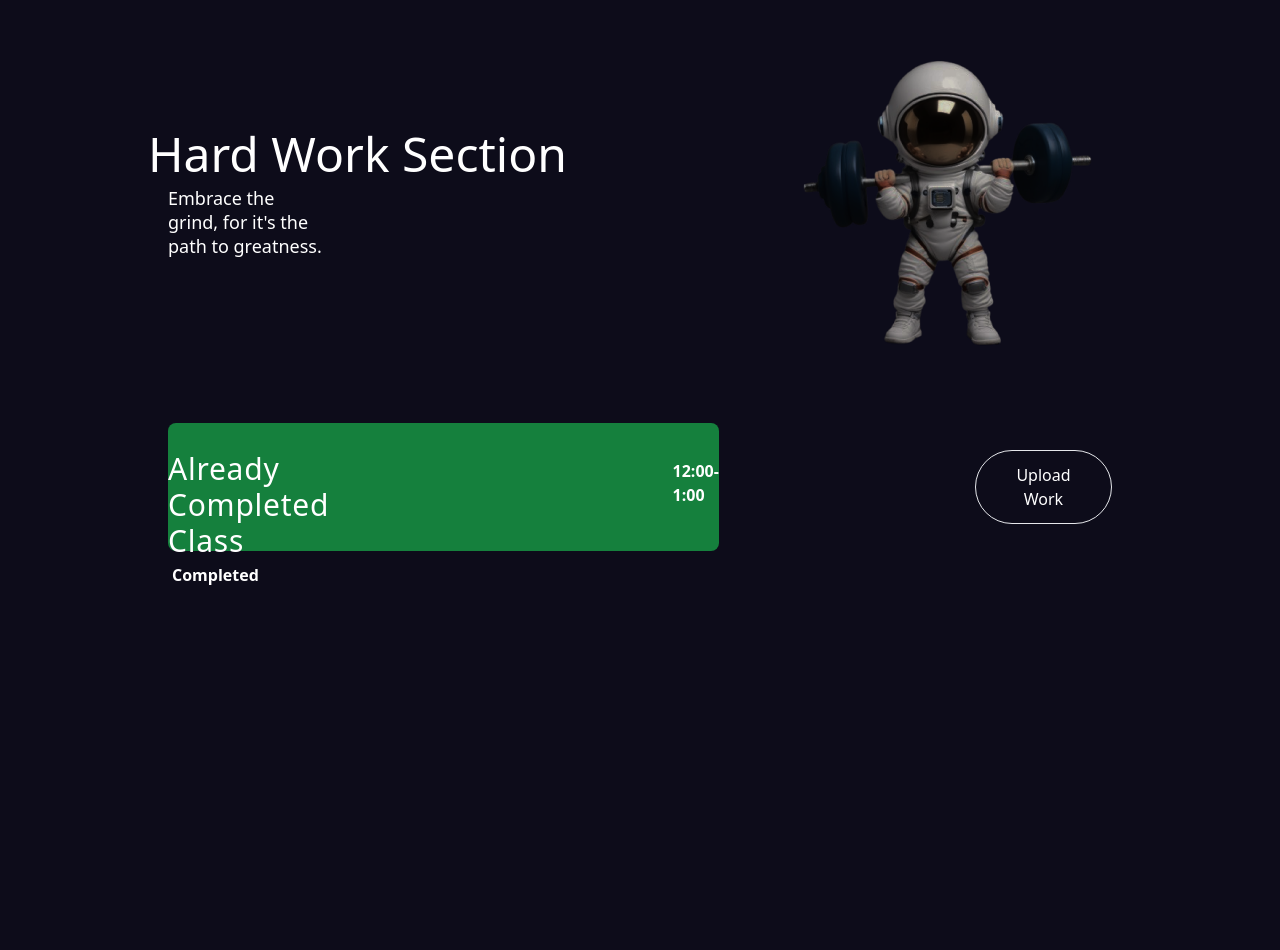
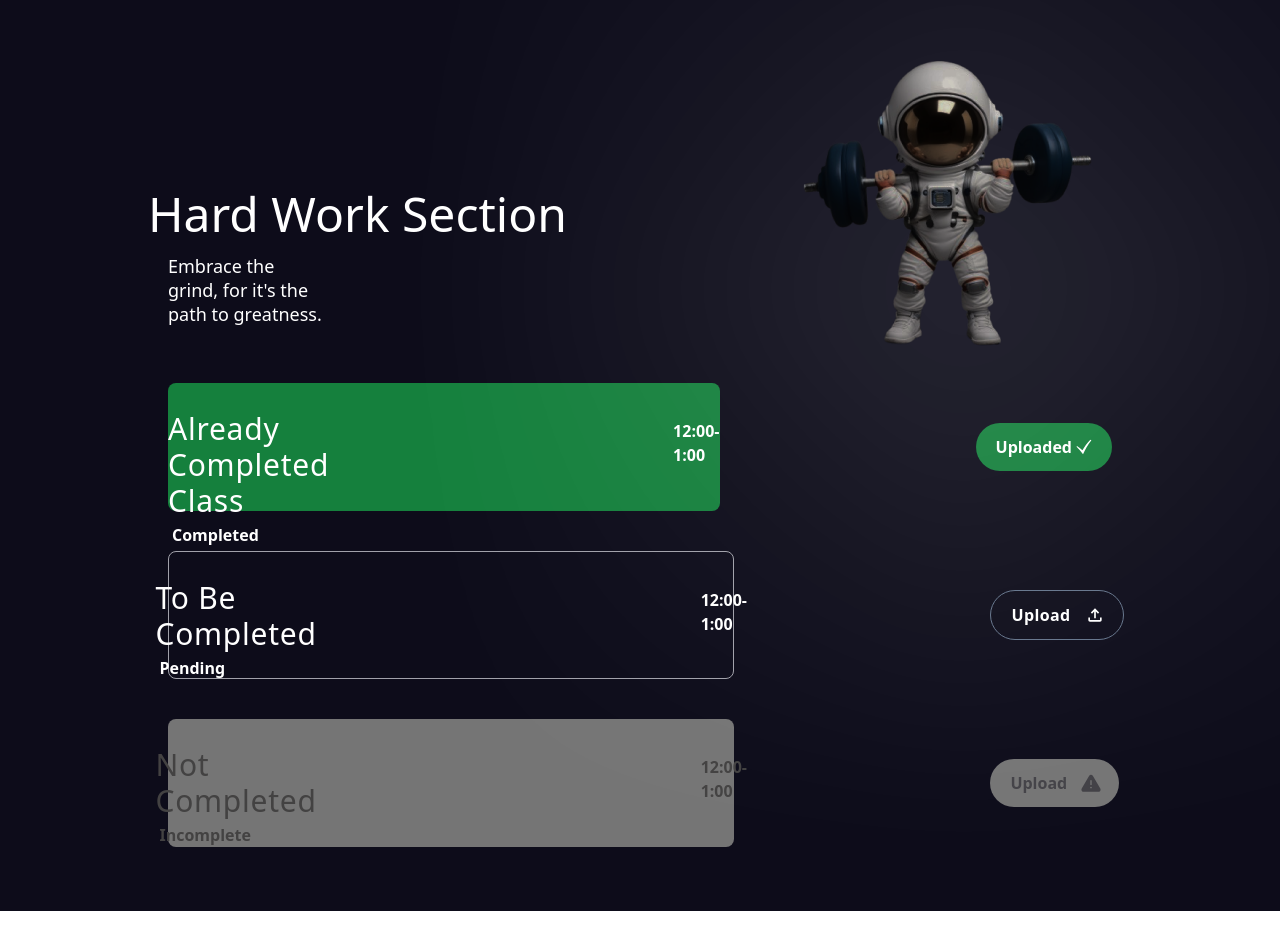
Before and after one commit to vivekgupta2004/Ease_Ed, a React (Vite) app in the folder client/: page /leaderboard in a window 1280 px wide. Shown: the part 900-1850 px from the top of the page. After the commit the page ends 1811 px from the top, so only its background shows below. Built offline with nearby package versions, Linux system fonts and the light colour scheme.

Commit message:
hardwork section corrected

```diff
--- /dev/null
+++ b/client/src/components/CompletedLeaderboard.jsx
@@ -0,0 +1,18 @@
+import React from 'react'
+import { GiCheckMark } from "react-icons/gi";
+const CompletedLeaderboard = () => {
+  return (
+    <div className='w-full flex gap-64 items-center'>
+    <div className='card w-[60%] h-32 rounded-lg bg-[#15803D] flex justify-center py-7 gap-72'>
+      <div>
+        <h1 className='text-3xl tracking-wide font-light'>Already Completed Class</h1>
+        <p className='mt-1 font-semibold ml-1'>Completed</p>
+      </div>
+      <p className='font-semibold mt-2'>12:00-1:00</p>
+    </div>
+    <button className='h-1/2 bg-[#15803D] px-5 py-3 rounded-full font-semibold flex items-center gap-1'>Uploaded <GiCheckMark /></button>
+  </div>
+  )
+}
+
+export default CompletedLeaderboard
--- /dev/null
+++ b/client/src/components/IncompleteLeaderboard.jsx
@@ -0,0 +1,18 @@
+import React from 'react'
+import { GoAlertFill } from "react-icons/go";
+const IncompleteLeaderboard = () => {
+  return (
+    <div className='w-full flex gap-64 items-center'>
+    <div className='card w-[60%] h-32 rounded-lg bg-[#757575] flex justify-center py-7 gap-96'>
+      <div>
+        <h1 className='text-3xl tracking-wide font-light text-[#434242]'>Not Completed</h1>
+        <p className='mt-1 font-semibold ml-1 text-[#434242]'>Incomplete</p>
+      </div>
+      <p className='font-semibold mt-2 text-[#434242]'>12:00-1:00</p>
+    </div>
+    <button className='h-1/2 bg-[#757575] px-5 py-3 rounded-full text-[#434247] font-semibold flex gap-4 items-center'>Upload<GoAlertFill className='scale-125'/></button>
+  </div>
+  )
+}
+
+export default IncompleteLeaderboard
--- a/client/src/components/Leaderboard.jsx
+++ b/client/src/components/Leaderboard.jsx
@@ -1,35 +1,32 @@
 import React from 'react'
 import Nav from './Nav'
 import Checkprogress from './Checkprogress'
+import CompletedLeaderboard from './CompletedLeaderboard'
+import PendingLeaderboard from './PendingLeaderboard'
+import IncompleteLeaderboard from './IncompleteLeaderboard'
 
 const Leaderboard = () => {
   return (
     <div className='text-white'>
       <Nav />
-      <div className='h-[300vh] w-screen bg-[#0D0C1A] p-1'>
+      <div className=' w-screen bg-[#0D0C1A] p-1'>
         <img src="/Ellipse14.png" alt="" className='absolute -top-[10vh] h-1/3 w-full left-0' />
         <Checkprogress />
 
         <div className='text-white mt-40 py-10 px-36'>
-          <div className='w-full flex items-center justify-between'>
+          <div className='w-full flex items-center justify-between relative'>
             <div className='w-full'>
-            <h1 className='text-5xl font-light'>Hard Work Section</h1>
-          <p className='w-1/4 mt-2 text-lg font-light ml-5 leading-6'>Embrace the grind, for it's the path to greatness.</p>
+            <h1 className='text-5xl font-light mt-32'>Hard Work Section</h1>
+          <p className='w-1/4 mt-4 text-lg font-light ml-5 leading-6'>Embrace the grind, for it's the path to greatness.</p>
             </div>
-          <img src="/vvt.png" alt="" />
+          <img src="/vvt.png" alt="" className='z-10' />
+          <div className='h-52 w-52 bg-white absolute top-40 right-16 rounded-full blur-[200px]'></div>
           </div>
 
-          <div id="parentContainer" className='w-full h-fit  mt-10 flex items-center justify-center gap-10 flex-col p-5'>
-            <div className='w-full flex gap-64 items-center'>
-              <div className='card w-[60%] h-32 rounded-lg bg-[#15803D] flex justify-center py-7 gap-72'>
-                <div>
-                  <h1 className='text-3xl tracking-wide font-light'>Already Completed Class</h1>
-                  <p className='mt-1 font-semibold ml-1'>Completed</p>
-                </div>
-                <p className='font-semibold mt-2'>12:00-1:00</p>
-              </div>
-              <button className='h-1/2 border px-5 py-3 rounded-full'>Upload Work</button>
-            </div>
+          <div id="parentContainer" className='w-full h-fit flex items-center justify-center gap-10 flex-col p-5'>
+            <CompletedLeaderboard/>
+            <PendingLeaderboard/>
+            <IncompleteLeaderboard/>
           </div>
         </div>
 
--- /dev/null
+++ b/client/src/components/PendingLeaderboard.jsx
@@ -0,0 +1,20 @@
+import React from 'react'
+import { MdOutlineFileUpload } from "react-icons/md";
+
+
+const PendingLeaderboard = () => {
+  return (
+    <div className='w-full flex gap-64 items-center'>
+    <div className='card w-[60%] h-32 rounded-lg border border-zinc-400 flex justify-center py-7 gap-96'>
+      <div>
+        <h1 className='text-3xl tracking-wide font-light'>To Be Completed</h1>
+        <p className='mt-1 font-semibold ml-1'>Pending</p>
+      </div>
+      <p className='font-semibold mt-2'>12:00-1:00</p>
+    </div>
+    <button className='h-1/2 border px-5 py-3 rounded-full border-slate-500 flex items-center gap-4 font-semibold tracking-wide'>Upload <MdOutlineFileUpload  className='scale-125'/></button>
+  </div>
+  )
+}
+
+export default PendingLeaderboard
```
